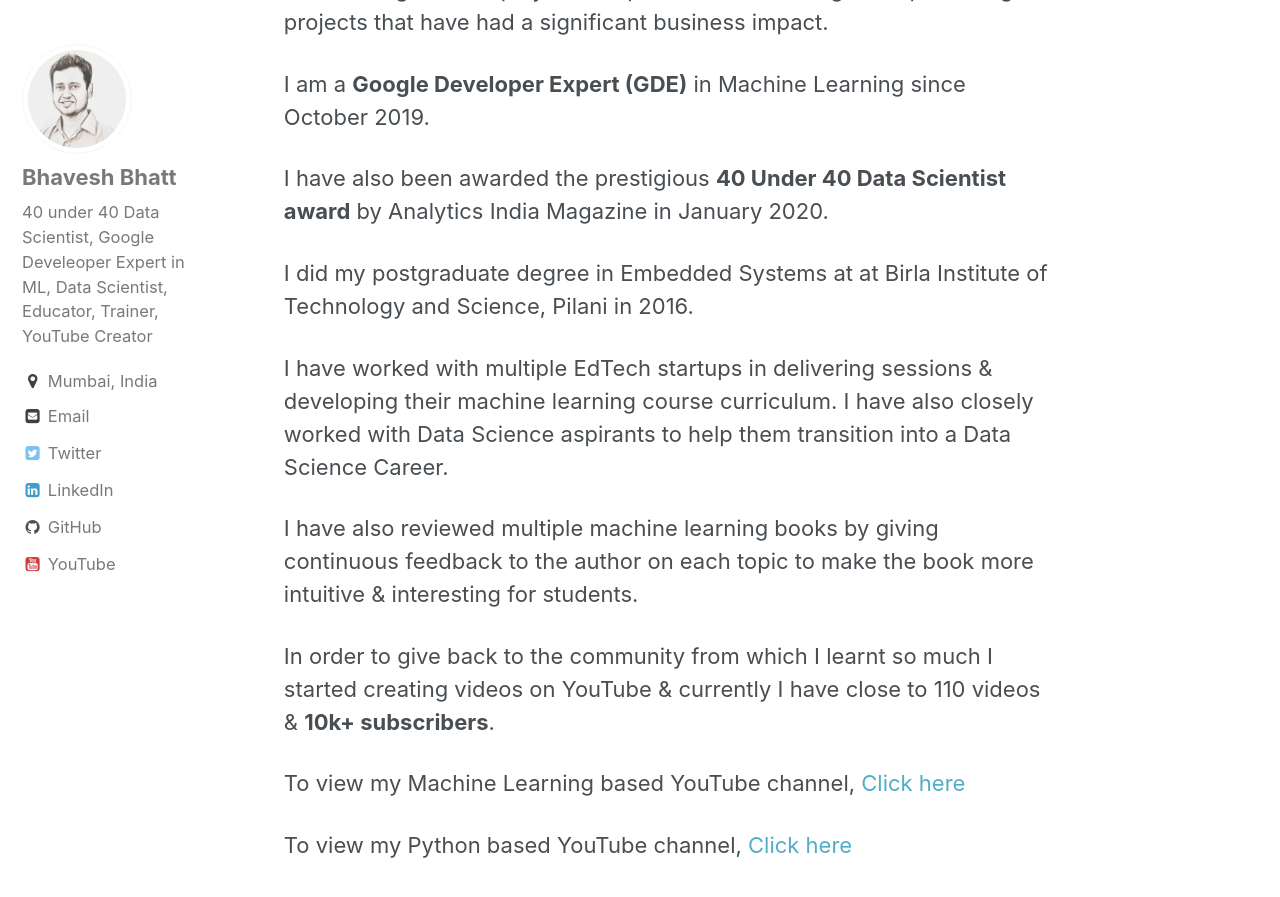
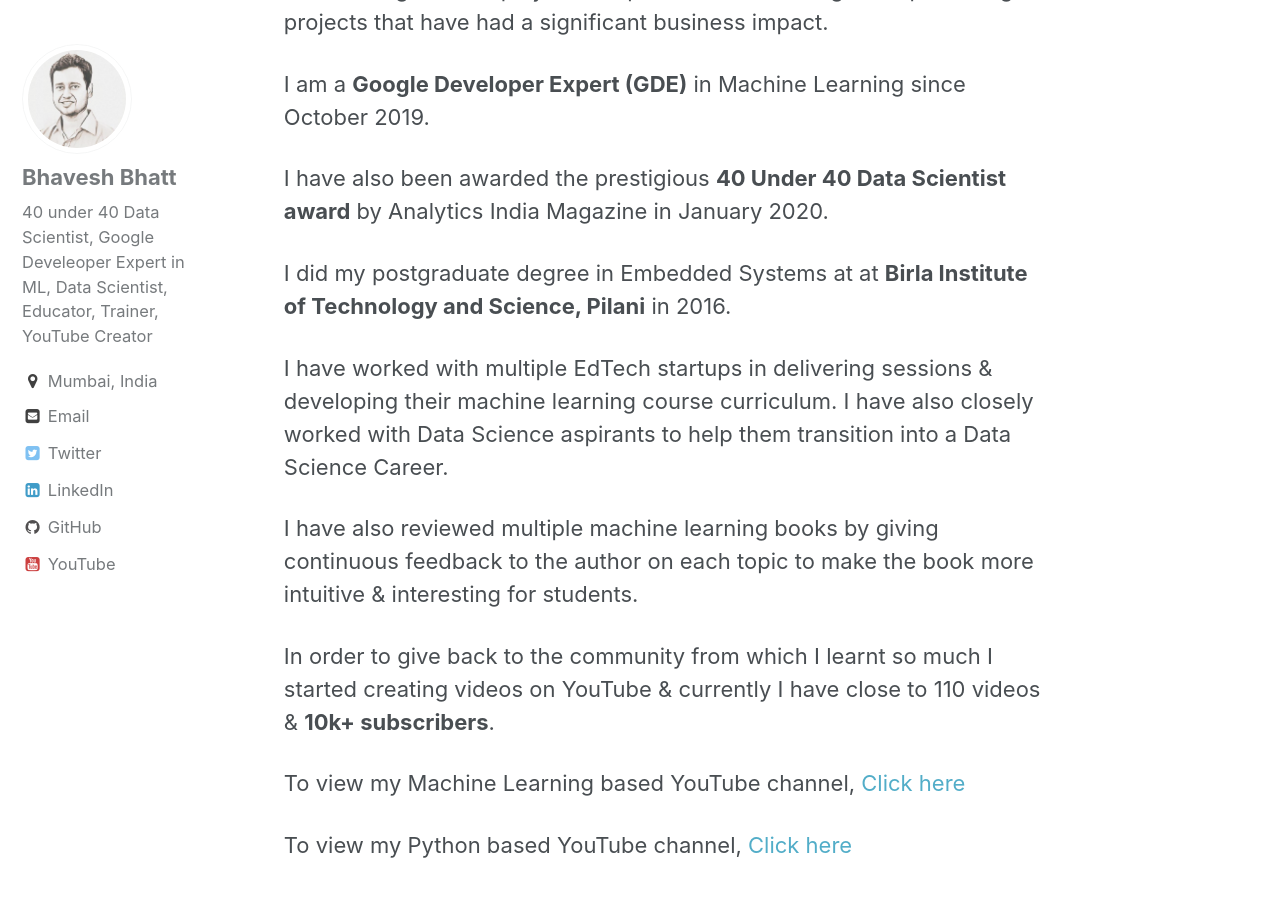
Before and after one commit to bhattbhavesh91/bhattbhavesh91.github.io, a Jekyll site: the page built from _pages/about.md, in a window 1280 px wide and 900 px high, scrolled down 317 px. Shown: the top 897 px of the window. Built offline with Jekyll 4.4.1, drawn with Linux system fonts in a browser that asks for light colours.

Commit message:
added new line

```diff
--- a/_pages/about.md
+++ b/_pages/about.md
@@ -9,7 +9,8 @@
 <!---I am a Data Scientist based out of Mumbai, India. Currently working at Cuddle.ai where I focus on building time series anomaly detection algorithms. My primary interests include Computer Vision, Machine Learning, Deep Learning.
 -->
 
-I am a Data Scientist based out of Mumbai, India. My primary interests include Computer Vision, Machine Learning, Deep Learning.
+I am a Data Scientist based out of Mumbai, India.
+My primary interests include Computer Vision, Machine Learning, Deep Learning.
 
 I have designed & deployed multiple machine learning & deep learning projects that have had a significant business impact.
 
@@ -17,7 +18,7 @@
 
 I have also been awarded the prestigious **40 Under 40 Data Scientist award** by Analytics India Magazine in January 2020.
 
-I did my postgraduate degree in Embedded Systems at at Birla Institute of Technology and Science, Pilani in 2016.
+I did my postgraduate degree in Embedded Systems at at **Birla Institute of Technology and Science, Pilani** in 2016.
 
 I have worked with multiple EdTech startups in delivering sessions & developing their machine learning course curriculum. I have also closely worked with Data Science aspirants to help them transition into a Data Science Career.
 
```
